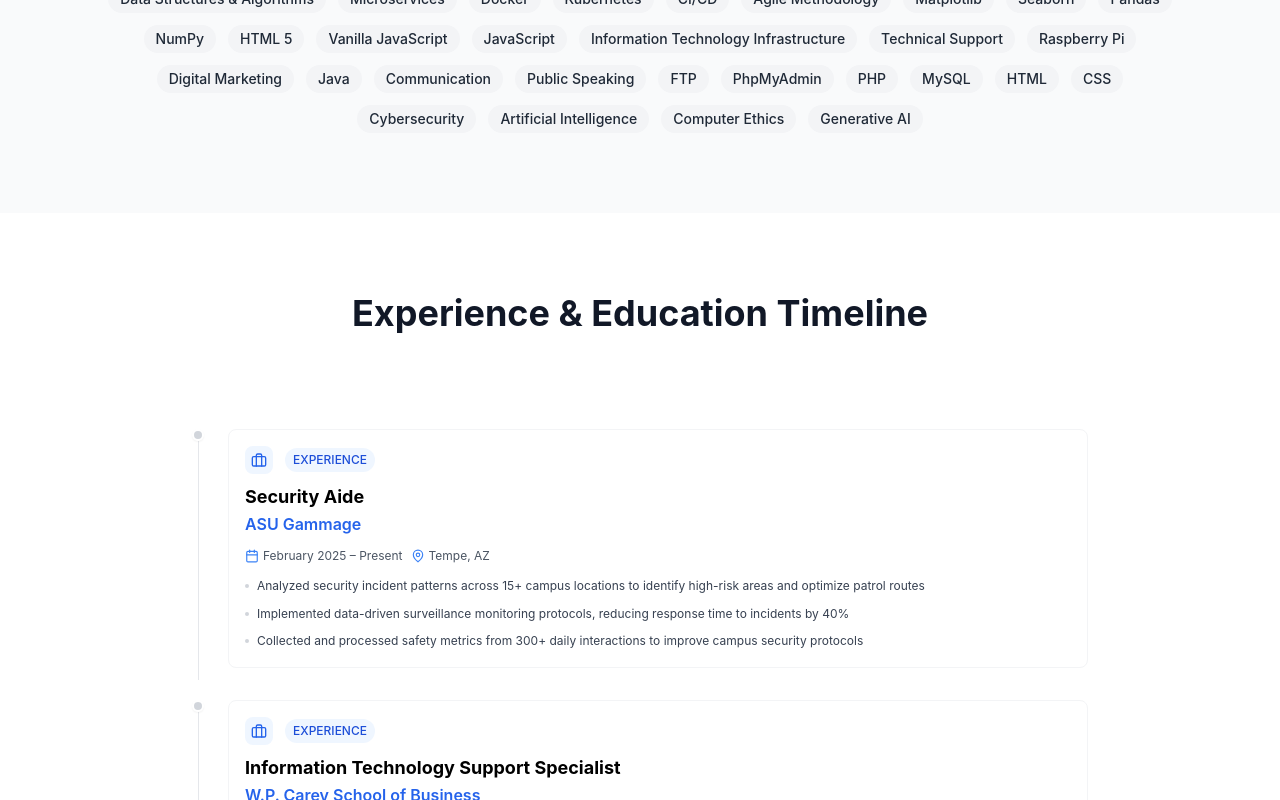
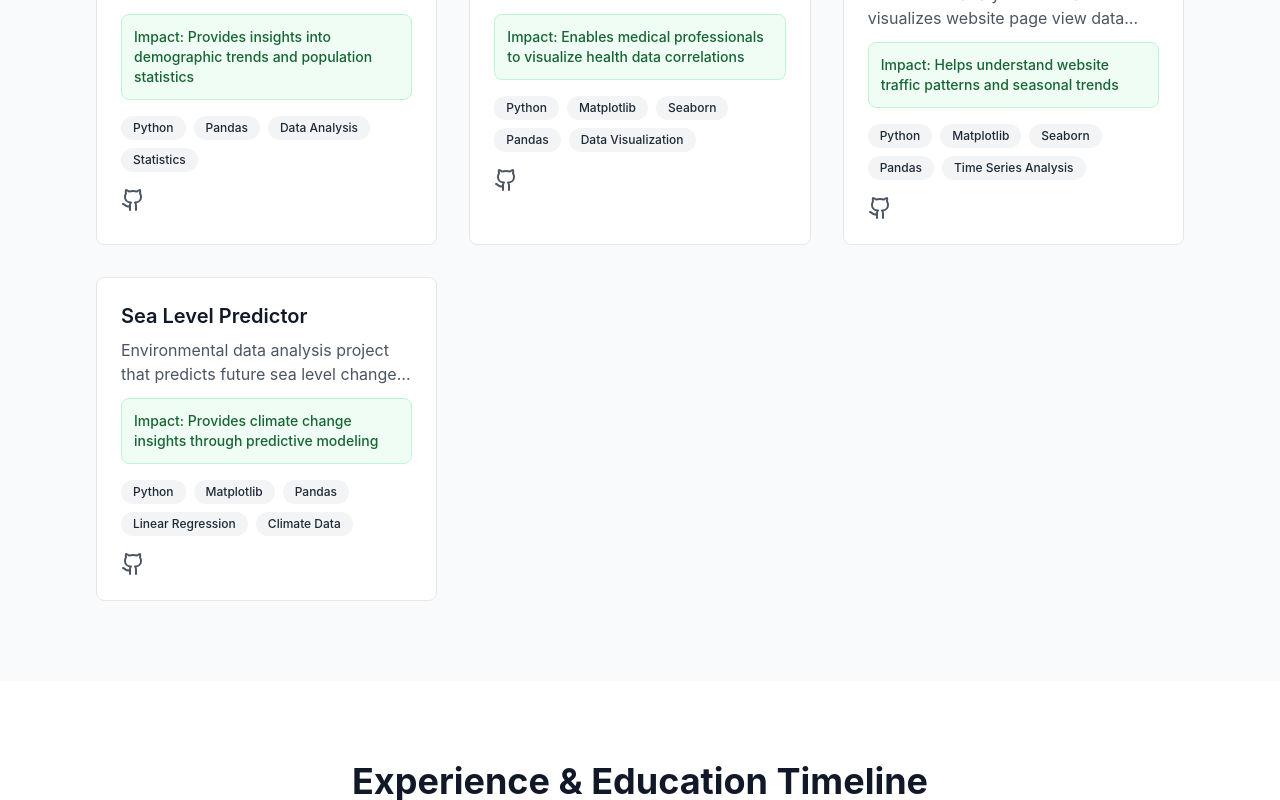
Before and after one commit to kathanparagshah/kathan, a Next.js app: page / in a window 1280 px wide. Shown: the part 2600-3400 px from the top of the page. Built offline with nearby package versions, Linux system fonts and the light colour scheme.

Commit message:
Interchange Projects and Skills sections order

```diff
--- a/pages/index.tsx
+++ b/pages/index.tsx
@@ -72,9 +72,9 @@ export default function Home() {
         <main>
           <Hero />
           <About />
+          <Projects />
+          <Experience />
           <Skills />
-          <Experience />
-          <Projects />
           <Contact />
         </main>
         <Footer />
```
Also changed, not shown: 3 other files (tests, documents, lock files or other folders).
